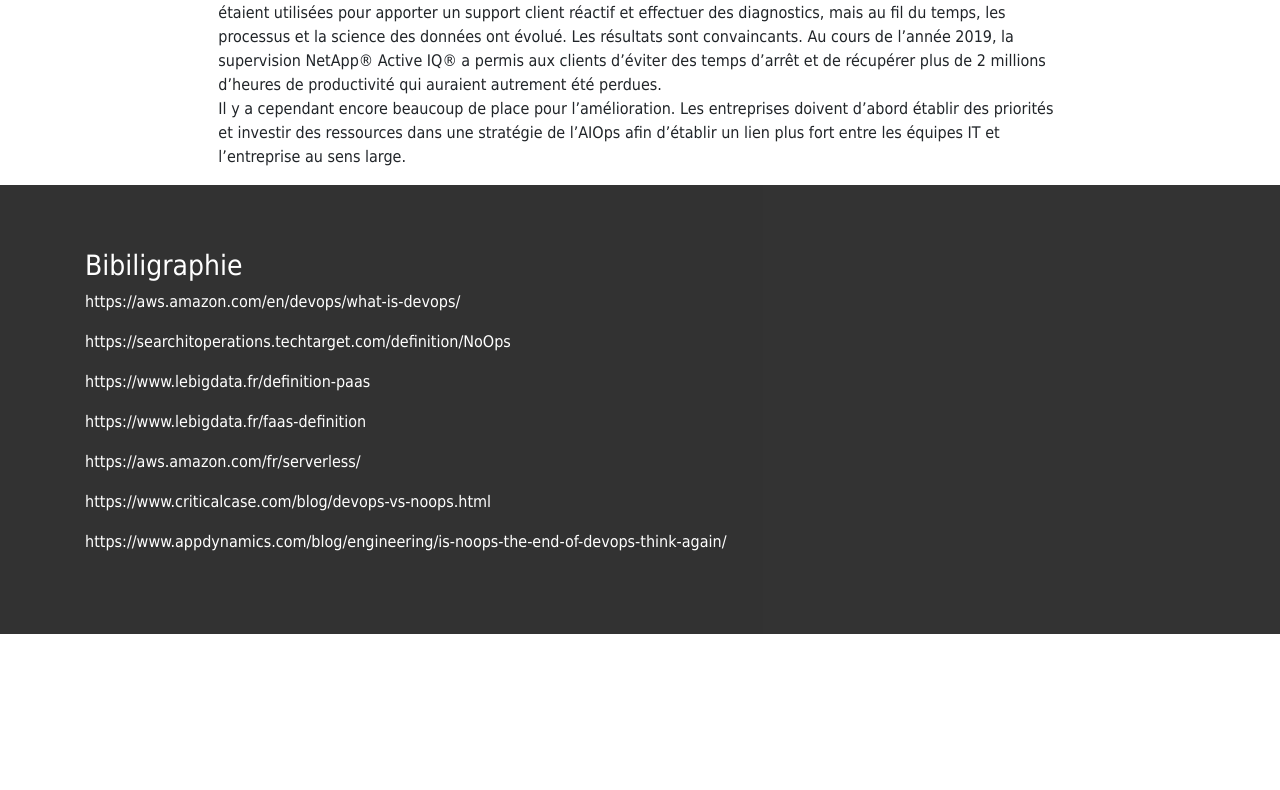
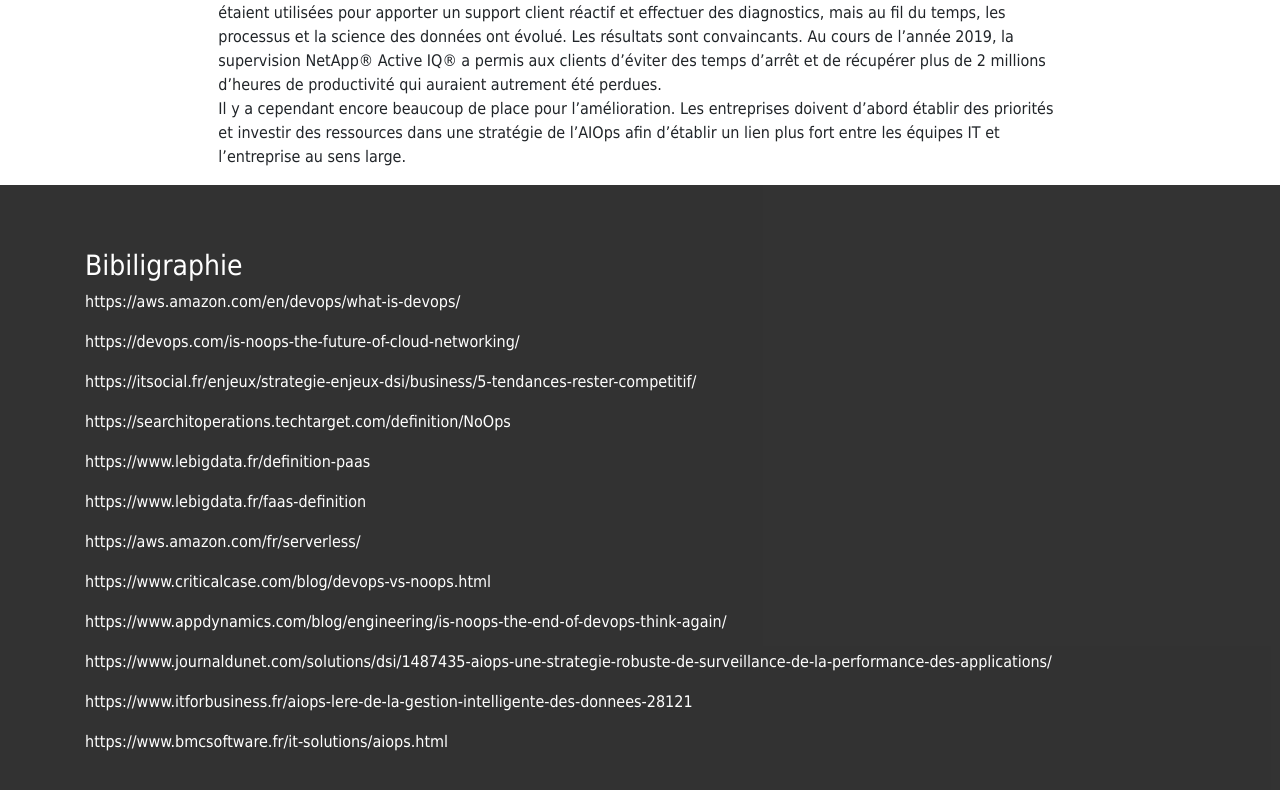
Before and after one commit to IMrabet/DevOops-vs-NoOps, a plain HTML site: page index.html in a window 1280 px wide. Shown: the part 6467-7257 px from the top of the page. Before the commit the page ends 7101 px from the top, so only its background shows below. Drawn offline with nearby package versions, Linux system fonts and the light colour scheme.

Commit message:
site complet

```diff
--- a/index.html
+++ b/index.html
@@ -296,12 +296,17 @@
 			<div class="container">
 				<h3 class="display-6">Bibiligraphie</h3>
 					<p >https://aws.amazon.com/en/devops/what-is-devops/</p>
+					<p >https://devops.com/is-noops-the-future-of-cloud-networking/</p>
+					<p >https://itsocial.fr/enjeux/strategie-enjeux-dsi/business/5-tendances-rester-competitif/</p>
 					<p >https://searchitoperations.techtarget.com/definition/NoOps</p>
 					<p >https://www.lebigdata.fr/definition-paas</p>
 					<p >https://www.lebigdata.fr/faas-definition</p>
 					<p >https://aws.amazon.com/fr/serverless/</p>
 					<p >https://www.criticalcase.com/blog/devops-vs-noops.html</p>
 					<p >https://www.appdynamics.com/blog/engineering/is-noops-the-end-of-devops-think-again/</p>
+					<p >https://www.journaldunet.com/solutions/dsi/1487435-aiops-une-strategie-robuste-de-surveillance-de-la-performance-des-applications/</p>
+					<p >https://www.itforbusiness.fr/aiops-lere-de-la-gestion-intelligente-des-donnees-28121</p>
+					<p >https://www.bmcsoftware.fr/it-solutions/aiops.html</p>
 			</div>
 		</div>
 
```
